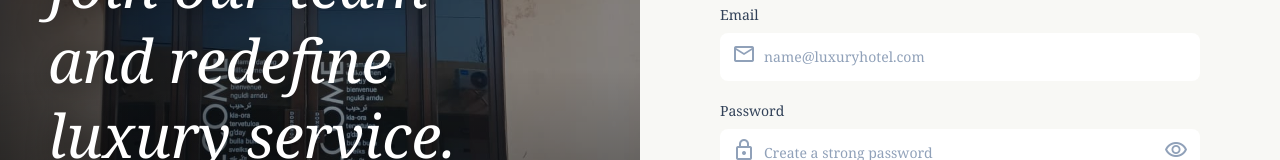
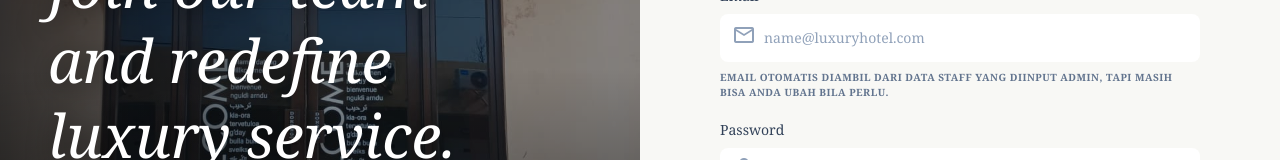
Before and after one commit to KDSdev94/hotel-monitor-client3, a React (Vite) app: page /activate in a window 1280 px wide. Shown: the part 332-492 px from the top of the page. Built offline with nearby package versions, Linux system fonts and the light colour scheme; no server answers; the database is empty.

Commit message:
Aktivasi akun fix

```diff
--- a/src/pages/ActivateAccount.jsx
+++ b/src/pages/ActivateAccount.jsx
@@ -33,6 +33,16 @@ const ActivateAccount = () => {
         };
         fetchInactiveStaff();
     }, []);
+
+    useEffect(() => {
+        if (!selectedStaff) {
+            setEmail('');
+            return;
+        }
+
+        const selectedStaffData = staffList.find((staff) => staff.id === selectedStaff);
+        setEmail(selectedStaffData?.email || '');
+    }, [selectedStaff, staffList]);
 
     const handleSubmit = async (e) => {
         e.preventDefault();
@@ -109,6 +119,9 @@ const ActivateAccount = () => {
                             <span className="material-symbols-outlined text-[20px]">mail</span>
                         </div>
                     </div>
+                    <p className="text-[10px] text-slate-500 dark:text-[#cbbc90]/70 uppercase font-bold tracking-wider">
+                        Email otomatis diambil dari data staff yang diinput admin, tapi masih bisa Anda ubah bila perlu.
+                    </p>
                 </div>
 
                 <div className="flex flex-col gap-2">
```
